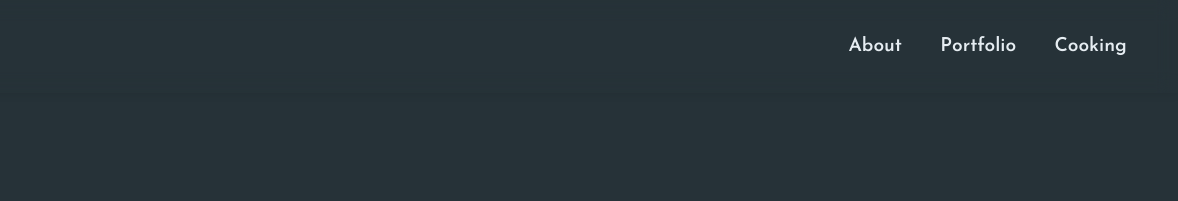
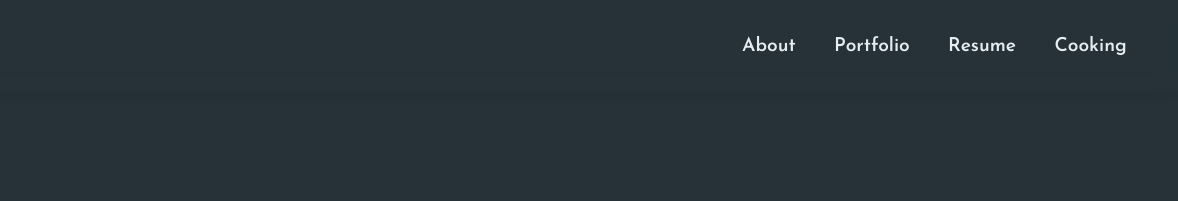
Before and after one commit to gramliu/website, a Gatsby site: page / in a window 1280 px wide. Shown: the top 201 px of the page, 102-1280 px from the left. Built offline with nearby package versions, Linux system fonts and the light colour scheme; Gatsby itself is replaced by a stand-in of ours; grey boxes are pictures that could not be loaded.

Commit message:
Added resume

```diff
--- a/src/components/Navbar/index.jsx
+++ b/src/components/Navbar/index.jsx
@@ -13,6 +13,11 @@ const links = [
   {
     label: "Portfolio",
     link: "#portfolio"
+  },
+  {
+    label: "Resume",
+    link: "Gregory_Liu_Resume.pdf",
+    target: "_blank"
   },
   {
     label: "Cooking",
```
Also changed, not shown: 1 other file.
